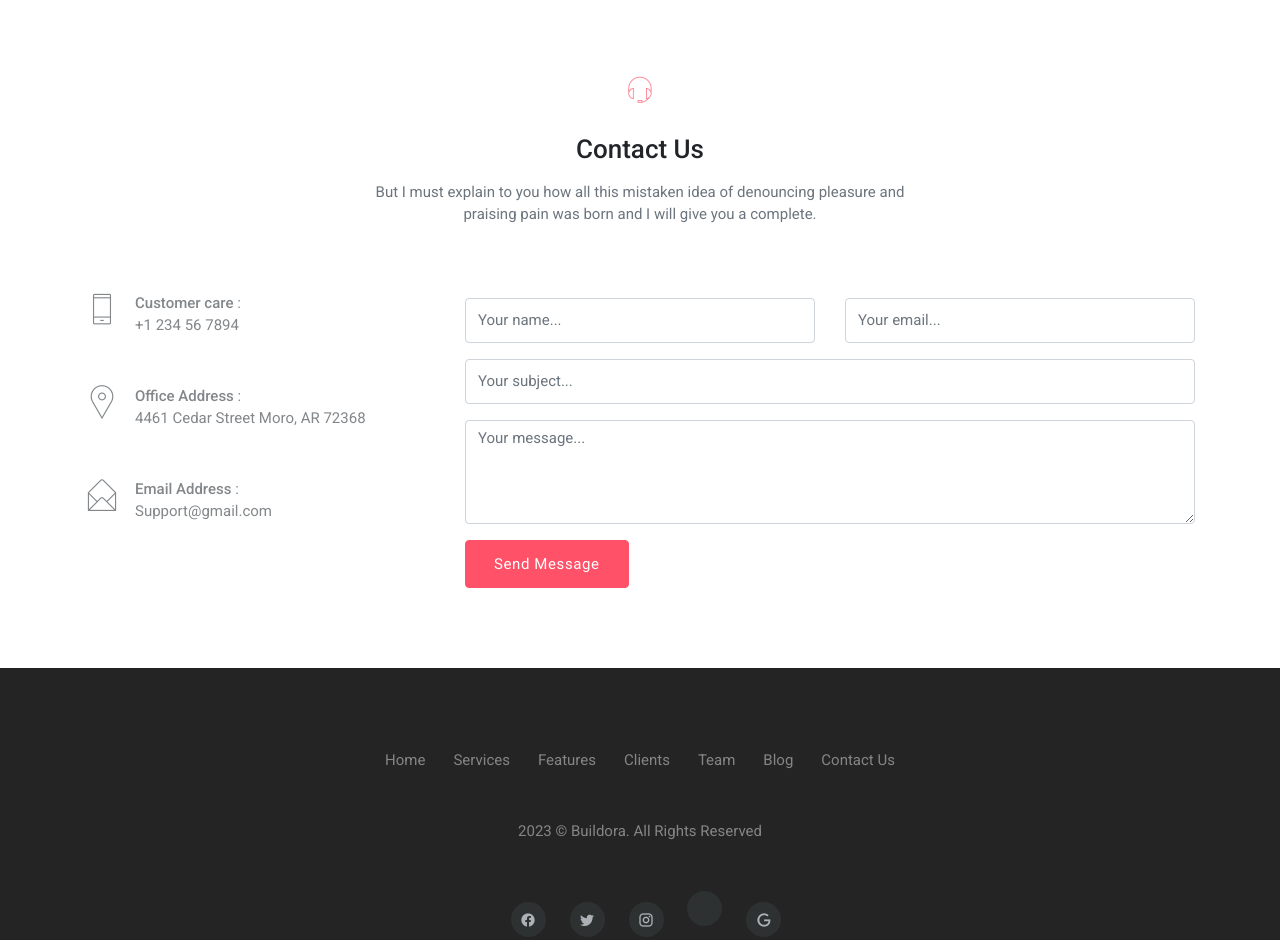
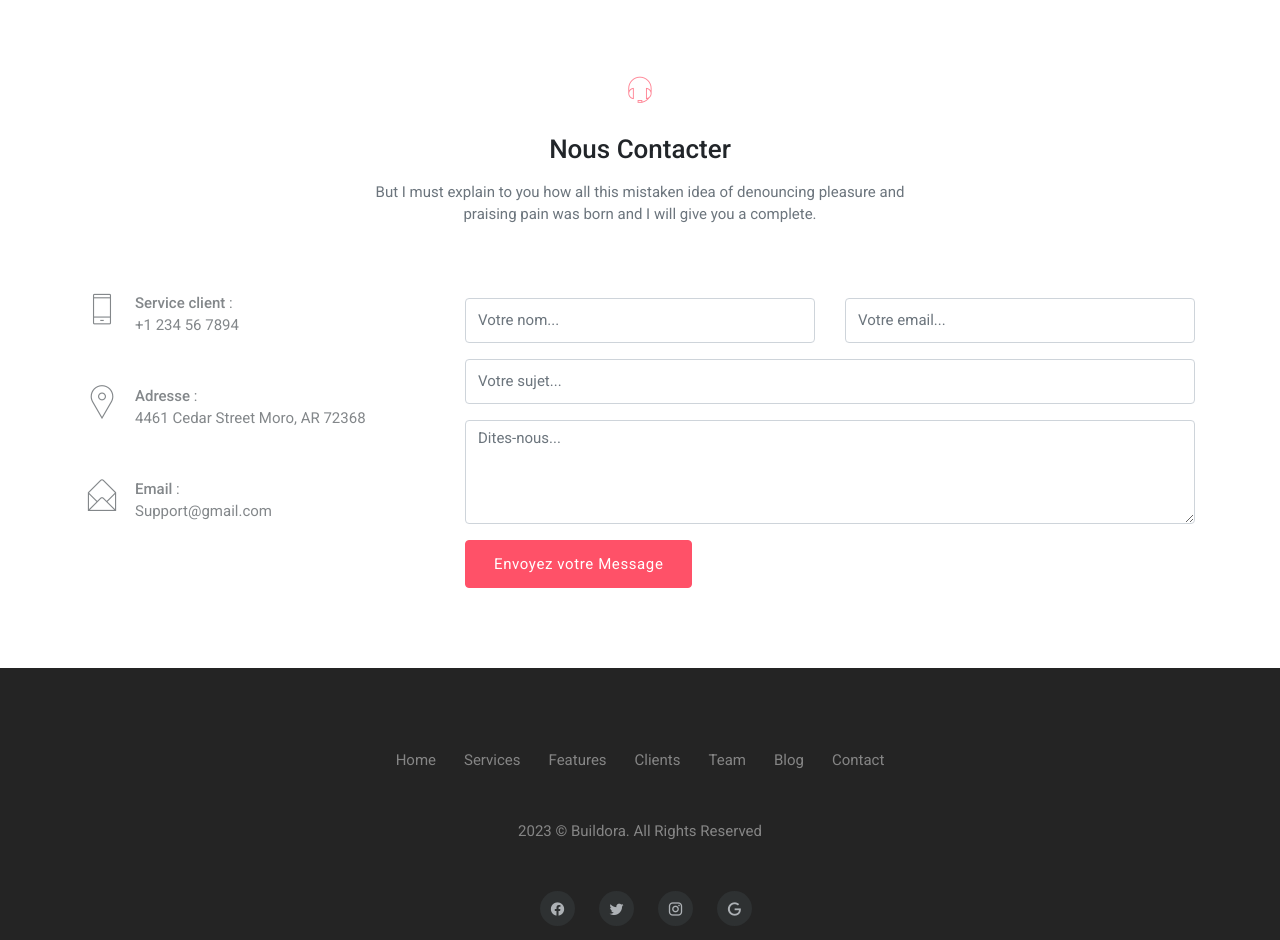
Before and after one commit to d3vpasha/demo, a plain HTML site: page HTML/index-1.html in a window 1280 px wide. Shown: the part 7960-8900 px from the top of the page. Drawn offline with Linux system fonts and the light colour scheme.

Commit message:
Translate text.

```diff
--- a/HTML/index-1.html
+++ b/HTML/index-1.html
@@ -19,6 +19,9 @@
 
     <!--Material Icon -->
     <link rel="stylesheet" type="text/css" href="https://cdnjs.cloudflare.com/ajax/libs/MaterialDesign-Webfont/7.3.67/css/materialdesignicons.min.css" />
+    <!--
+    <link rel="stylesheet" type="text/css" href="css/materialdesignicons.min.css" />
+    -->
 
     <!-- themefy icon -->
     <link rel="stylesheet" type="text/css" href="css/pe-icon-7-stroke.css" />
@@ -779,7 +782,7 @@
                         <div class="section-title-icon">
                             <i class="pe-7s-headphones text-custom"></i>
                         </div>
-                        <h5>Contact Us</h5>
+                        <h5>Nous Contacter</h5>
                         <p class="mt-3 text-muted">But I must explain to you how all this mistaken idea of denouncing pleasure and praising pain was born and I will give you a complete.</p>
                     </div>
                 </div>
@@ -788,17 +791,17 @@
                     <div class="col-lg-4">
                         <div class="contact-info mb-5">
                             <i class="pe-7s-phone mr-3 "></i>
-                            <p class=""> <span class="contact-heading"> Customer care </span>:<br> <span class="mt-2">+1 234 56 7894</span></p>
+                            <p class=""> <span class="contact-heading"> Service client </span>:<br> <span class="mt-2">+1 234 56 7894</span></p>
                         </div>
 
                         <div class="contact-info mb-5">
                             <i class="pe-7s-map-marker mr-3"></i>
-                            <p class=""> <span class="contact-heading"> Office Address </span>:<br> <span class="mt-2">4461 Cedar Street Moro, AR 72368</span></p>
+                            <p class=""> <span class="contact-heading"> Adresse </span>:<br> <span class="mt-2">4461 Cedar Street Moro, AR 72368</span></p>
                         </div>
 
                         <div class="contact-info mb-5">
                             <i class=" pe-7s-mail-open mr-3"></i>
-                            <p class=""> <span class="contact-heading"> Email Address </span> :<br> <span class="mt-2">Support@gmail.com</span></p>
+                            <p class=""> <span class="contact-heading"> Email </span> :<br> <span class="mt-2">Support@gmail.com</span></p>
                         </div>
                     </div>
 
@@ -809,12 +812,12 @@
                                 <div class="row">
                                     <div class="col-lg-6">
                                         <div class="form-group">
-                                            <input name="name" id="name" type="text" class="form-control" placeholder="Your name..." >
+                                            <input name="name" id="name" type="text" class="form-control" placeholder="Votre nom..." >
                                         </div>
                                     </div>
                                     <div class="col-lg-6">
                                         <div class="form-group">
-                                            <input name="email" id="email" type="email" class="form-control" placeholder="Your email..." >
+                                            <input name="email" id="email" type="email" class="form-control" placeholder="Votre email..." >
                                         </div>
                                     </div>
                                 </div>
@@ -822,7 +825,7 @@
                                 <div class="row">
                                     <div class="col-lg-12">
                                         <div class="form-group">
-                                            <input name="text" id="sub" type="text" class="form-control" placeholder="Your subject..." >
+                                            <input name="text" id="sub" type="text" class="form-control" placeholder="Votre sujet..." >
                                         </div>
                                     </div>
                                 </div>
@@ -830,13 +833,13 @@
                                 <div class="row">
                                     <div class="col-lg-12">
                                         <div class="form-group">
-                                            <textarea name="comments" id="comments" rows="4" class="form-control" placeholder="Your message..."></textarea>
+                                            <textarea name="comments" id="comments" rows="4" class="form-control" placeholder="Dites-nous..."></textarea>
                                         </div>
                                     </div>
                                 </div>
                                 <div class="row">
                                     <div class="col-lg-12">
-                                        <input type="submit" id="submit" name="send" class="submitBnt btn btn-custom" value="Send Message">
+                                        <input type="submit" id="submit" name="send" class="submitBnt btn btn-custom" value="Envoyez votre Message">
                                         <div id="simple-msg"></div>
                                     </div>
                                 </div>
@@ -861,7 +864,7 @@
                                 <li class=list-inline-item><a href="#">Clients</a></li>
                                 <li class=list-inline-item><a href="#">Team</a></li>
                                 <li class=list-inline-item><a href="#">Blog</a></li>
-                                <li class=list-inline-item><a href="#">Contact Us</a></li>
+                                <li class=list-inline-item><a href="#">Contact</a></li>
                             </ul>
                             <div class="footer-alt text-center mt-5 mb-5">
                                 <p class="mb-0">2023 © Buildora. All Rights Reserved</p>
@@ -871,7 +874,7 @@
                                     <li class="list-inline-item"><a href="javascript:void(0);"><i class="mdi mdi-facebook"></i></a></li>
                                     <li class="list-inline-item"><a href="javascript:void(0);"><i class="mdi mdi-twitter"></i></a></li>
                                     <li class="list-inline-item"><a href="javascript:void(0);"><i class="mdi mdi-instagram"></i></a></li>
-                                    <li class="list-inline-item"><a href="javascript:void(0);"><i class="mdi mdi-dribbble"></i></a></li>
+                                    <!-- <li class="list-inline-item"><a href="javascript:void(0);"><i class="mdi mdi-dribbble"></i></a></li> -->
                                     <li class="list-inline-item"><a href="javascript:void(0);"><i class="mdi mdi-google"></i></a></li>
                                 </ul>
                             </div>
```
